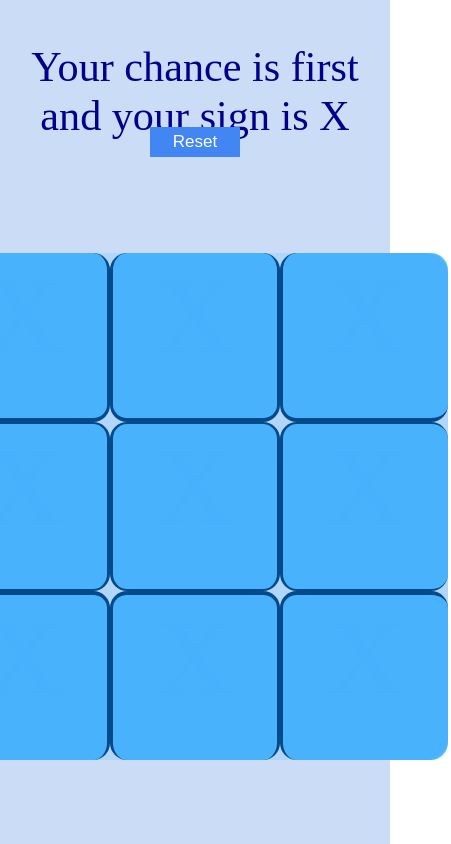
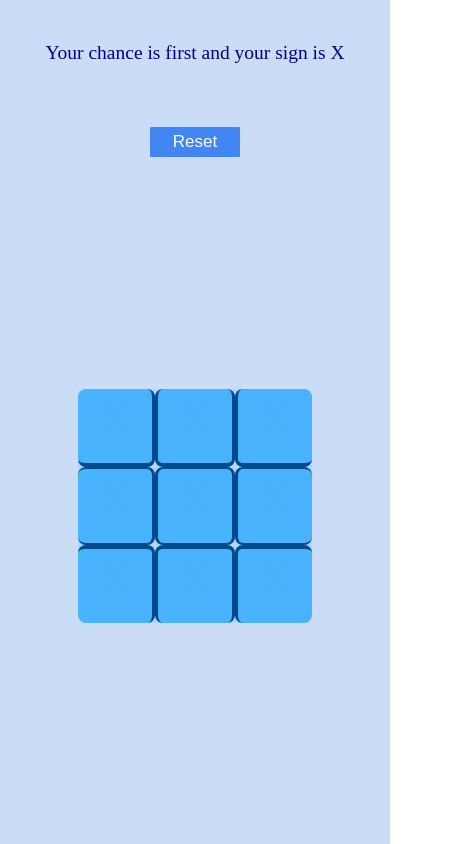
Before and after one commit to szal4/TicTacToe_game, a plain HTML site: page index.html in a window 390 px wide. Shown: the whole page, 451 px wide, since content can reach past the window. Drawn offline with Linux system fonts and the light colour scheme.

Commit message:
Update style.css

```diff
--- a/style.css
+++ b/style.css
@@ -15,11 +15,11 @@
 }
 #info{
     width: 100%;
-    height: 50%;
+    height: 70%;
     font-size: 5vh;
     text-align: center;
     color: darkblue;
-    background-color: transparent;
+    background-color:transparent;
     position:absolute;
     top: 25%;
 }
@@ -56,7 +56,6 @@
    border-radius: 4%;
   font-size: 0px;
 }
-
 .col{
     display: inline-block;
     width: calc((60vh / 3) - 4px);
@@ -159,3 +158,30 @@
     left:10%;
     letter-spacing: -1.5vh;
 }
+@media screen and (max-width: 576px) {
+    .grid{
+        width: 60vw;
+        height: 60vw;
+        position: absolute;
+        top: calc((80vh - 60vw) / 2);
+        left:calc((100vw - 60vw) / 2);
+    }
+    #info{
+        font-size: 5vw;
+    }
+    .col{
+       width: calc((60vw / 3) - 4px);
+       height: calc((60vw / 3) - 4px);
+       font-size: calc((40vw / 3) - 4px);
+    }
+    #l1,#l2,#l3,#l4,#l5,#l6,#l7,#l8{
+        font-size: 14vw;
+        letter-spacing: -1.5vw;
+
+    }
+    #l6{
+        position: absolute;
+        top: -8%;
+        left: -15%;
+    }
+}
```
